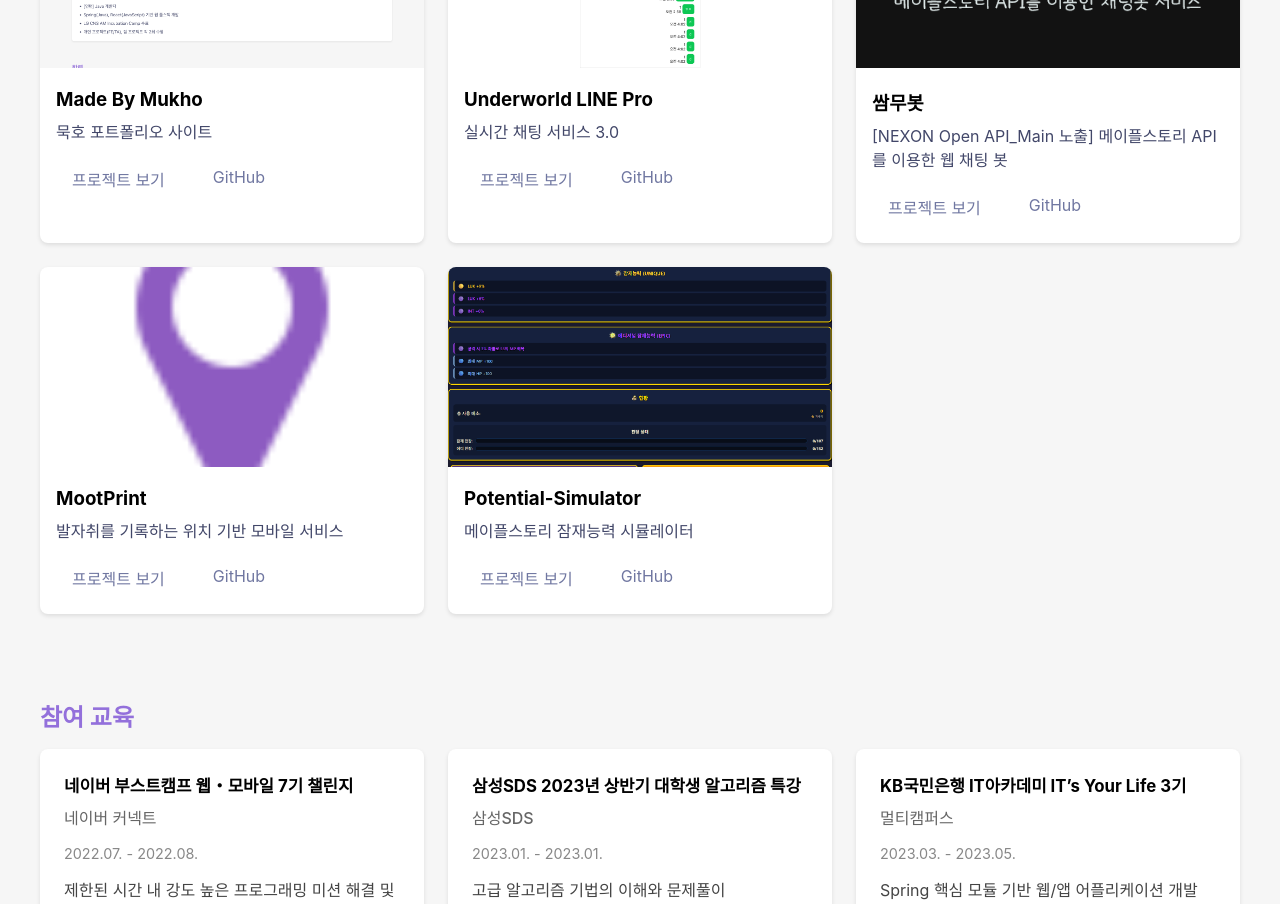
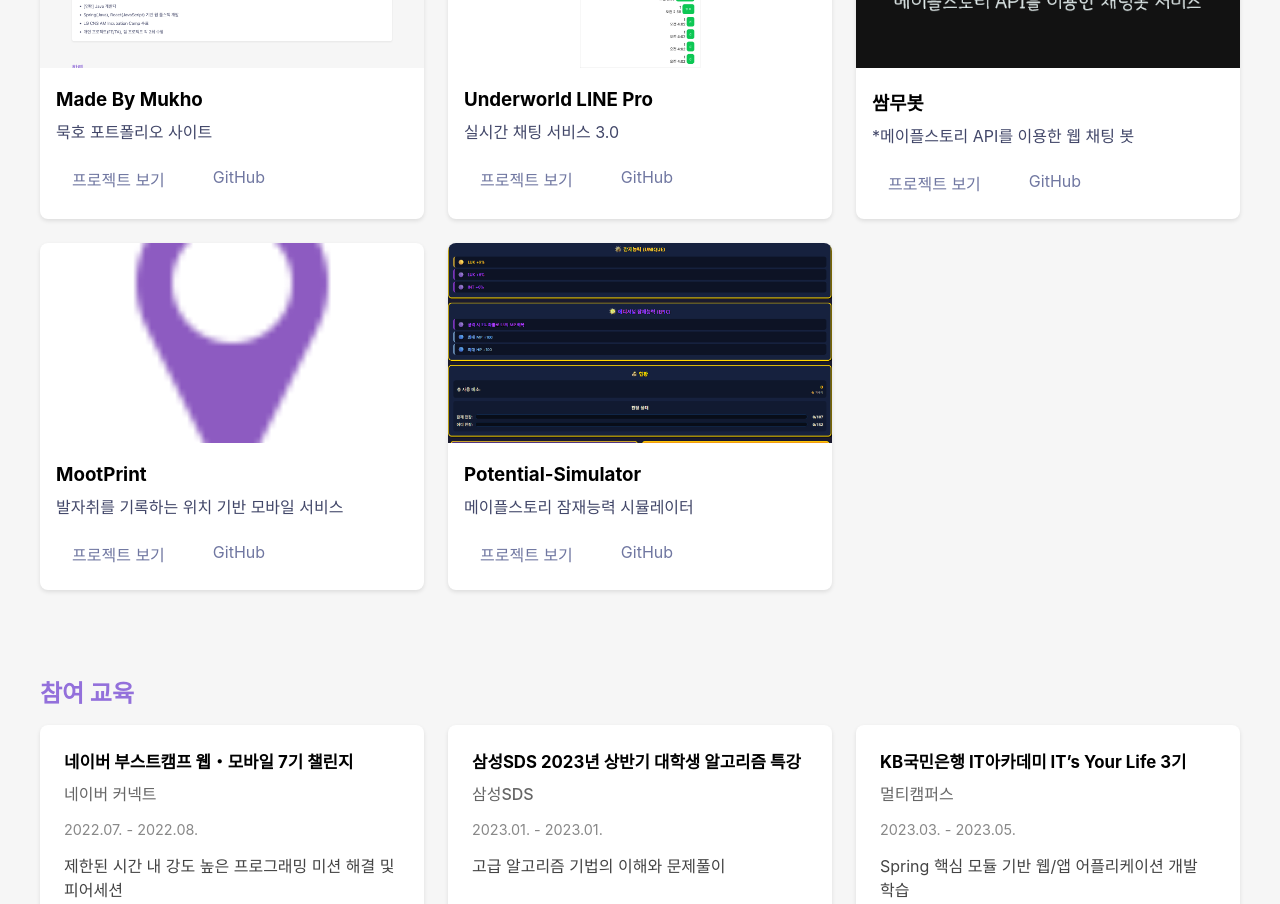
Before and after one commit to Made-By-Mukho/made-by-mukho.github.io, a React (Create React App) app: page / in a window 1280 px wide. Shown: the part 2200-3104 px from the top of the page. Built offline with nearby package versions, Linux system fonts and the light colour scheme.

Commit message:
Chore: 쌈무봇 설명 수정

```diff
--- a/src/data/Projects.ts
+++ b/src/data/Projects.ts
@@ -91,8 +91,7 @@
   {
     id: 10,
     title: "쌈무봇",
-    description:
-      "[NEXON Open API_Main 노출] 메이플스토리 API를 이용한 웹 채팅 봇",
+    description: "*메이플스토리 API를 이용한 웹 채팅 봇",
     imageUrl: smweb,
     projectUrl: "https://smweb.mukho.r-e.kr/",
     githubUrl: "https://github.com/mukhoplus/ssammubot-web",
```
